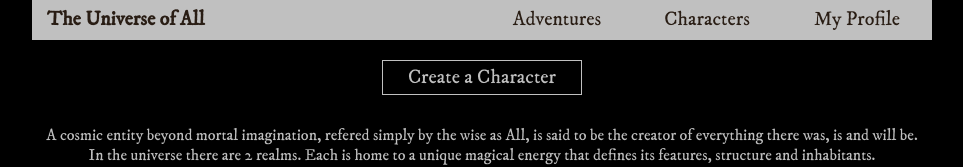
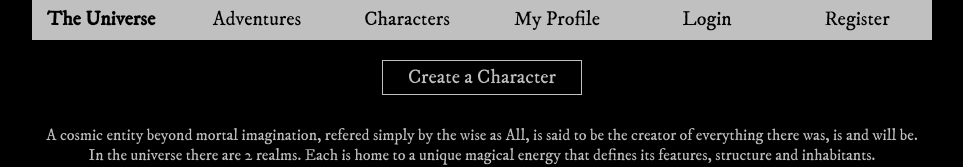
Before and after one commit to mx-vs/the-universe-of-all, a React (Create React App) app: page / in a window 1280 px wide. Shown: the top 167 px of the page, without its empty margins (158-1121 px from the left). Built offline with nearby package versions, Linux system fonts and the light colour scheme.

Commit message:
Added Nav Routes

```diff
--- a/src/components/Header.js
+++ b/src/components/Header.js
@@ -1,21 +1,22 @@
 import React from "react";
-
-import styles from "./Header.module.css"
+import { Link } from "react-router-dom";
+import styles from "./Header.module.css";
 
 const Header = () => {
     return (
         <header>
             <div className={styles.headerDiv}>
-                <h1>The Universe of All</h1>
+                <Link to="/" style={{textDecoration: "none"}}><h1>The Universe</h1></Link>
             </div>
 
             <nav>
                 <ul className={styles.navUl}>
-                    <li className={styles.navLink}>Adventures</li>
-                    <li className={styles.navLink}>Characters</li>
-                    <li className={styles.navLink}>My Profile</li>
-                    <li className={styles.navLink} hidden>Login</li>
-                    <li className={styles.navLink} hidden>Register</li>
+                    <Link to="/adventures" style={{textDecoration: "none"}} className={styles.navLink}><li>Adventures</li></Link>
+                    <Link to="/characters" style={{textDecoration: "none"}} className={styles.navLink}><li>Characters</li></Link>
+                    <Link to="/myprofile" style={{textDecoration: "none"}} className={styles.navLink}><li>My Profile</li></Link>
+                    <Link to="/login" style={{textDecoration: "none"}} className={styles.navLink}><li>Login</li></Link>
+                    <Link to="/register" style={{textDecoration: "none"}} className={styles.navLink}><li>Register</li></Link>
+
                 </ul>
             </nav>
         </header>
--- a/src/components/Header.module.css
+++ b/src/components/Header.module.css
@@ -11,6 +11,7 @@ header {
     display: flex;
     justify-content: flex-start;
     padding: 0px 15px;
+    font-size: 20px;
     background:
         linear-gradient(45deg, #000 50%, transparent 0) right /250% 100% no-repeat,
         linear-gradient(45deg, transparent 50%, #000 0) left /250% 100% no-repeat;
@@ -20,11 +21,16 @@ header {
 .headerDiv:hover {
     cursor: pointer;
     background-position: center;
-    color: silver;
+
 }
 
 h1 {
+    color: black;
     font-size: 20px;
+}
+
+h1:hover {
+    color: silver;
 }
 
 nav {
@@ -41,6 +47,7 @@ nav {
     font-size: 20px;
     list-style: none;
     width: 150px;
+    color: black;
     background:
         linear-gradient(45deg, #000 50%, transparent 0) right /250% 100% no-repeat,
         linear-gradient(45deg, transparent 50%, #000 0) left /250% 100% no-repeat;
--- a/src/index.js
+++ b/src/index.js
@@ -1,11 +1,14 @@
 import React from 'react';
 import ReactDOM from 'react-dom';
+import { BrowserRouter } from "react-router-dom";
 import './index.css';
 import App from './App';
 
 ReactDOM.render(
   <React.StrictMode>
-    <App />
+    <BrowserRouter>
+      <App />
+    </BrowserRouter>
   </React.StrictMode>,
   document.getElementById('root')
 );
```
